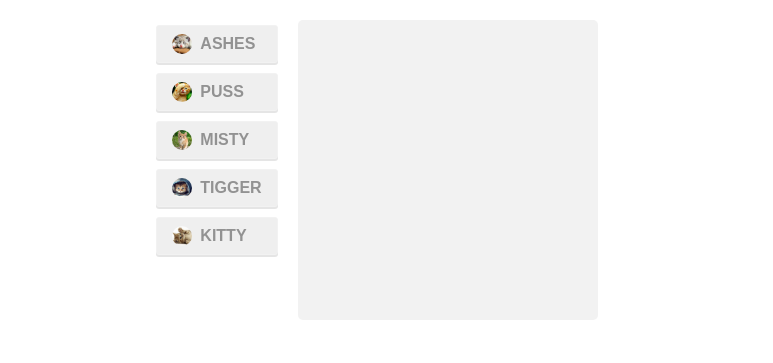
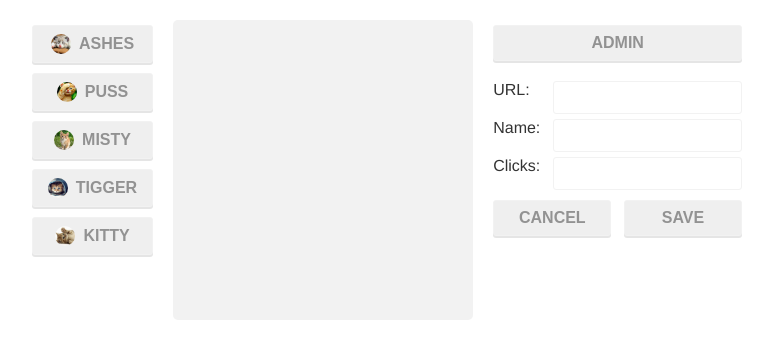
Before and after one commit to joshisadesigner/cat-clicker, a website: page app/index.html in a window 1280 px wide. Shown: the whole page, without its empty margins (253-1026 px from the left). Drawn offline with nearby package versions, Linux system fonts and the light colour scheme; files that its build step writes are made by us from their sources.

Commit message:
Add initial admin markup

```diff
--- a/app/index.html
+++ b/app/index.html
@@ -32,6 +32,27 @@
           <img src="images/blank.jpg" alt="place holder image" id="box-img" class="img box__img">
         </div>
       </section>
+      <section id="adminArea" class="admin">
+        <button class="btn btn-admin">Admin</button>
+        <form class="form" action="">
+          <div class="form-group">
+              <label class="form-label" for="url">URL: </label>
+              <input class="form-input" type="url" id="url">
+            </div>
+          <div class="form-group">
+              <label class="form-label" for="name">Name: </label>
+              <input class="form-input" type="text" id="name">
+            </div>
+          <div class="form-group">
+              <label class="form-label" for="clicks">Clicks: </label>
+              <input class="form-input" type="number" id="clicks">
+            </div>
+          <div class="form-group">
+            <button class="btn btn-action btn-cancel">Cancel</button>
+            <button class="btn btn-action btn-save">Save</button>
+          </div>
+        </form>
+      </section>
     </main>
 
     <!-- build:js scripts/vendor.js -->
--- a/app/styles/main.scss
+++ b/app/styles/main.scss
@@ -55,13 +55,14 @@ button {
 
 .btn {
   min-width: 60px;
+  text-align: center;
   text-transform: uppercase;
   border: 1px solid #f2f2f2;
   display: flex;
   align-items: center;
+  justify-content: center;
   color: #929292;
   transition: all .265s ease-in-out;
-
 
   &:hover,
   &:active {
@@ -82,6 +83,22 @@ button {
     width: 20px;
     margin-right: 8px;
     border-radius: 50%;
+  }
+
+  &-admin {
+    margin-bottom: 20px;
+  }
+
+  &-action {
+    flex: 1;
+
+    &:first-child {
+      margin-right: 2.5%;
+    }
+
+    &:last-child {
+      margin-left: 2.5%;
+    }
   }
 }
 
@@ -125,3 +142,34 @@ button {
     }
   }
 }
+
+.admin {
+  display: flex;
+  flex-flow: column nowrap;
+}
+
+.form {
+  display: flex;
+  flex-flow: column nowrap;
+
+  &-group {
+    display: flex;
+    flex-flow: row nowrap;
+    margin-bottom: 5px;
+  }
+
+  &-label,
+  &-input {
+    display: inline-block;
+  }
+
+  &-label {
+    width: 60px;
+  }
+
+  &-input {
+    padding: 8px 5px;
+    border-radius: 3px;
+    border: 1px solid #f2f2f2;
+  }
+}
```
